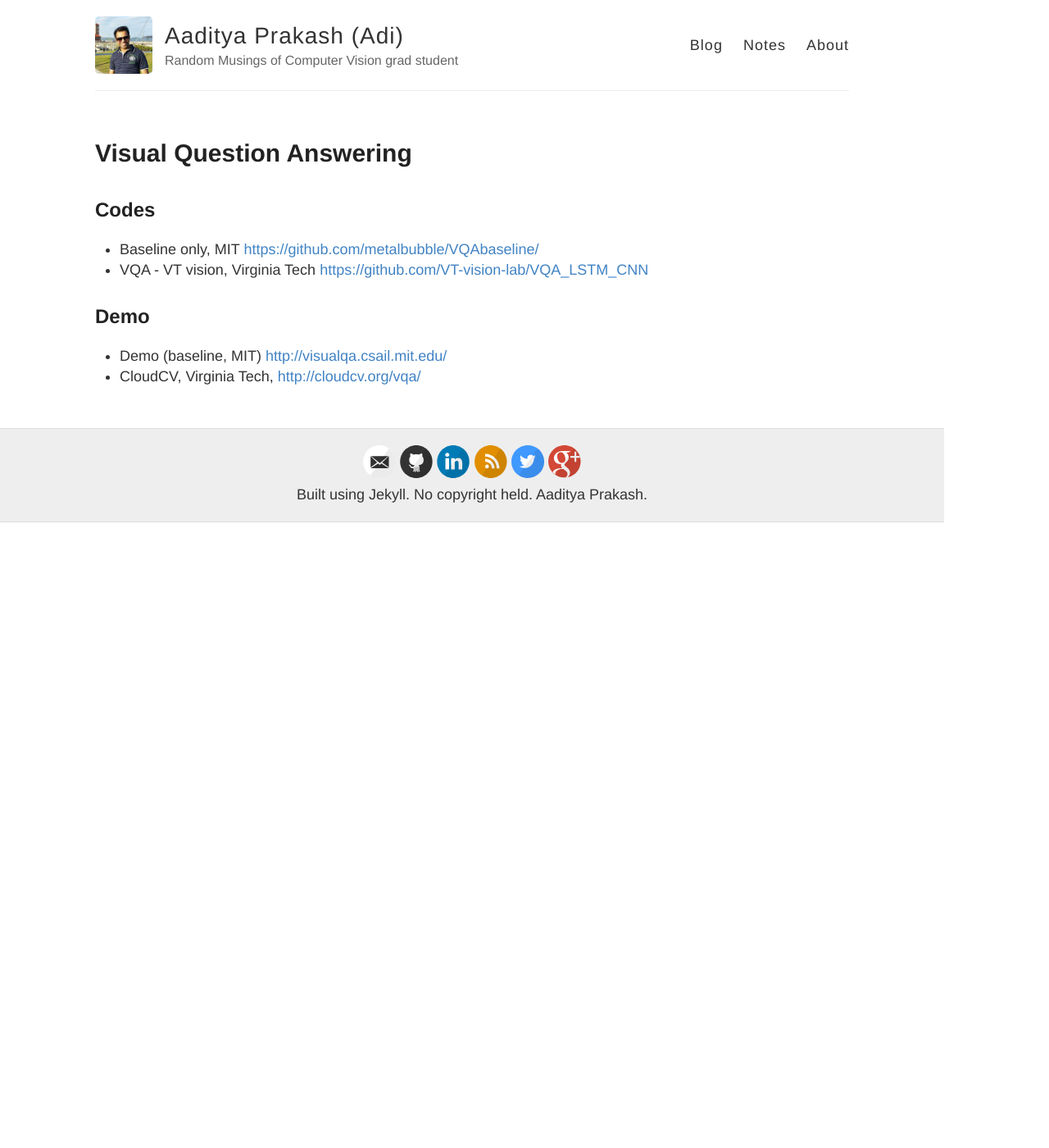
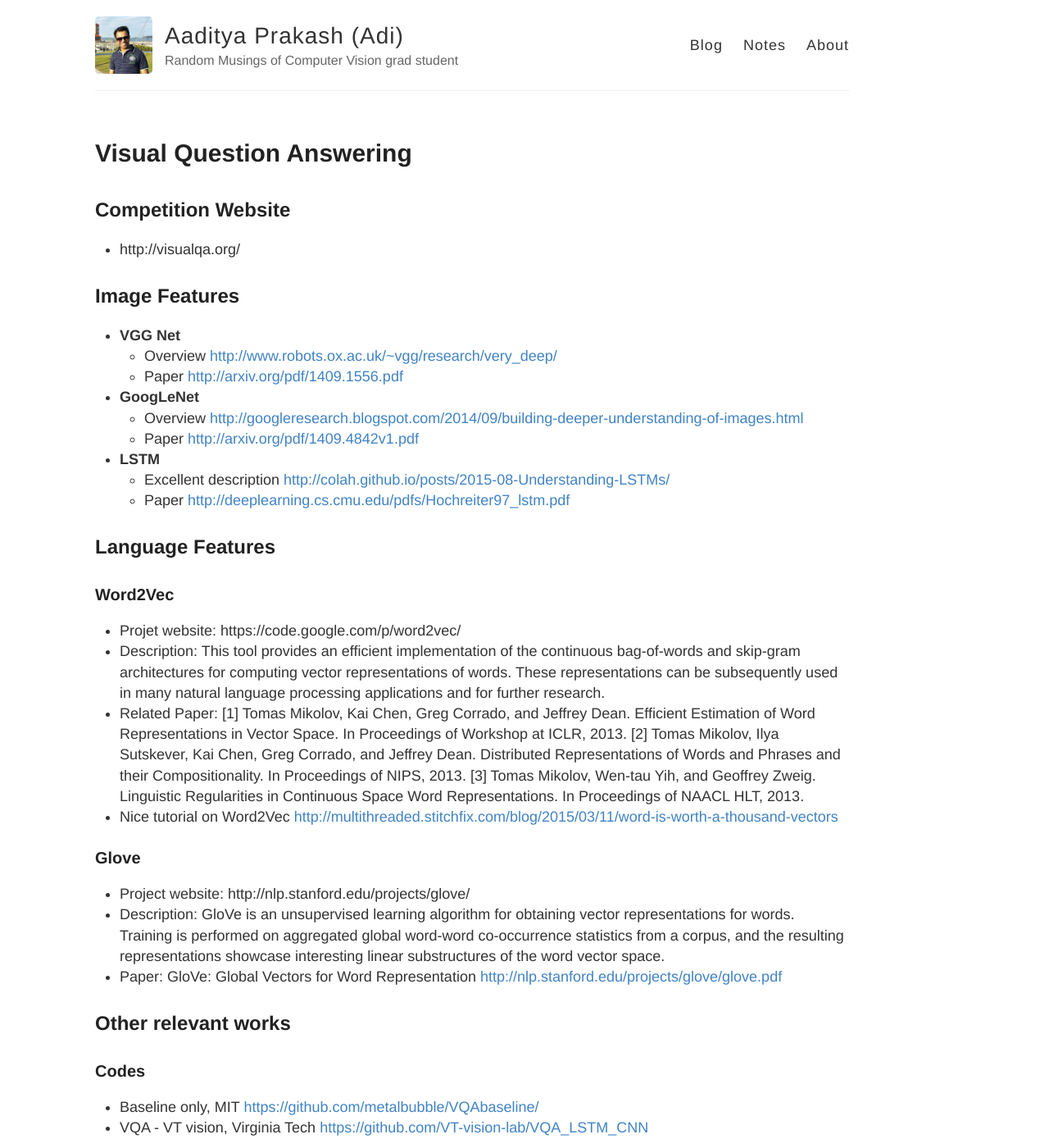
Before and after one commit to iamaaditya/iamaaditya.github.io, a Jekyll site: the page built from notes/research/vqa/index.md, in a window 1280 px wide and 1400 px high. Shown: the whole window at 82% size. Built offline with Jekyll 4.4.1, drawn with Linux system fonts in a browser that asks for light colours.

Commit message:
added vqa

```diff
--- a/notes/research/vqa/index.md
+++ b/notes/research/vqa/index.md
@@ -5,13 +5,50 @@ layout: page
 dsq_thread_id:
   -
 ---
+## Competition Website
+  * http://visualqa.org/
 
-## Codes
 
- * Baseline only, MIT <https://github.com/metalbubble/VQAbaseline/>
- * VQA - VT vision, Virginia Tech <https://github.com/VT-vision-lab/VQA_LSTM_CNN>
+## Image Features
+  * __VGG Net__
+    * Overview <http://www.robots.ox.ac.uk/~vgg/research/very_deep/>
+    * Paper <http://arxiv.org/pdf/1409.1556.pdf>
 
-## Demo
+  * __GoogLeNet__
+    * Overview <http://googleresearch.blogspot.com/2014/09/building-deeper-understanding-of-images.html>
+    * Paper <http://arxiv.org/pdf/1409.4842v1.pdf>
+
+  * **LSTM**
+    * Excellent description <http://colah.github.io/posts/2015-08-Understanding-LSTMs/>
+    * Paper <http://deeplearning.cs.cmu.edu/pdfs/Hochreiter97_lstm.pdf>
+
+## Language Features
+
+### **Word2Vec**
+
+  * Projet website: https://code.google.com/p/word2vec/
+  * Description:
+    This tool provides an efficient implementation of the continuous bag-of-words and skip-gram architectures for computing vector representations of words. These representations can be subsequently used in many natural language processing applications and for further research.
+  * Related Paper:
+    [1] Tomas Mikolov, Kai Chen, Greg Corrado, and Jeffrey Dean. Efficient Estimation of Word Representations in Vector Space. In Proceedings of Workshop at ICLR, 2013.
+    [2] Tomas Mikolov, Ilya Sutskever, Kai Chen, Greg Corrado, and Jeffrey Dean. Distributed Representations of Words and Phrases and their Compositionality. In Proceedings of NIPS, 2013.
+    [3] Tomas Mikolov, Wen-tau Yih, and Geoffrey Zweig. Linguistic Regularities in Continuous Space Word Representations. In Proceedings of NAACL HLT, 2013.
+  * Nice tutorial on Word2Vec <http://multithreaded.stitchfix.com/blog/2015/03/11/word-is-worth-a-thousand-vectors>
+
+### **Glove**
+
+  * Project website: http://nlp.stanford.edu/projects/glove/
+  * Description:
+    GloVe is an unsupervised learning algorithm for obtaining vector representations for words. Training is performed on aggregated global word-word co-occurrence statistics from a corpus, and the resulting representations showcase interesting linear substructures of the word vector space.
+  * Paper: GloVe: Global Vectors for Word Representation <http://nlp.stanford.edu/projects/glove/glove.pdf>
+
+## Other relevant works
+### Codes
+
+  * Baseline only, MIT <https://github.com/metalbubble/VQAbaseline/>
+  * VQA - VT vision, Virginia Tech <https://github.com/VT-vision-lab/VQA_LSTM_CNN>
+
+### Demo
 
   * Demo (baseline, MIT) <http://visualqa.csail.mit.edu/>
   * CloudCV, Virginia Tech, <http://cloudcv.org/vqa/>
```
